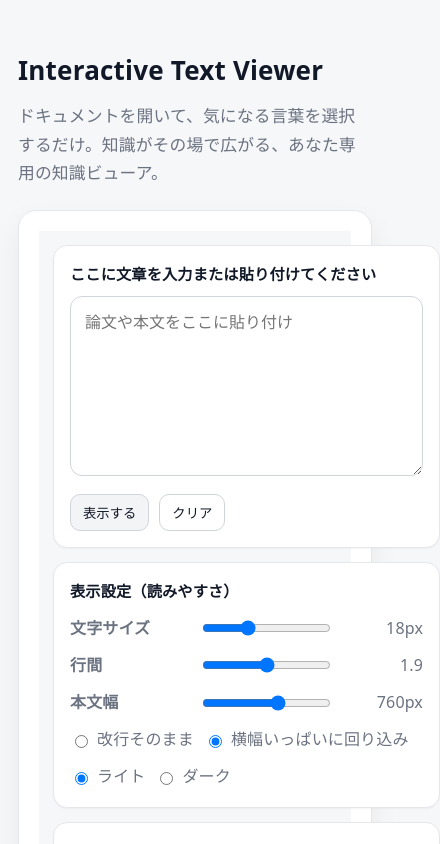
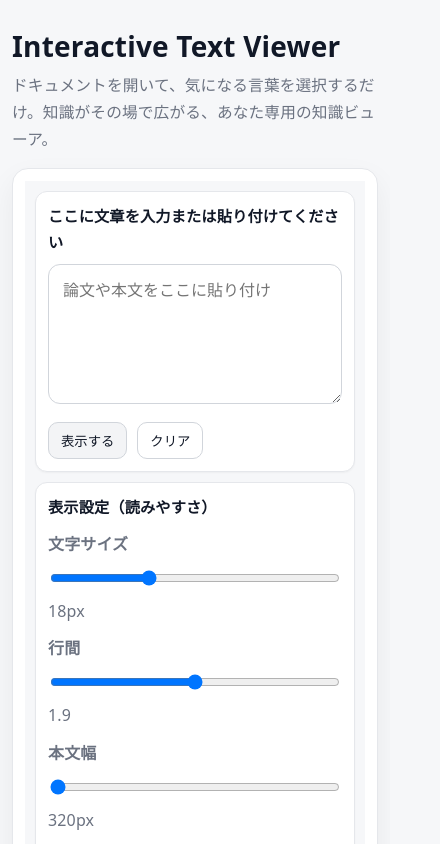
Before and after one commit to Asari-reita/interactive-text-viewer, a Vue app: page / in a window 390 px wide. Shown: the top 844 px of the page, 440 px wide, since content can reach past the window. Built offline with nearby package versions, Linux system fonts and the light colour scheme.

Commit message:
fix mobile layout and touch selection

```diff
--- a/src/components/InteractiveText.vue
+++ b/src/components/InteractiveText.vue
@@ -39,7 +39,7 @@
 
       <div class="row">
         <div class="row-label">本文幅</div>
-        <input type="range" min="520" max="920" step="20" v-model.number="contentWidth" />
+        <input type="range"min="320":max="maxContentWidth"step="20"v-model.number="contentWidth"/>
 <div class="row-val">{{ contentWidth }}px</div>
       </div>
 
@@ -73,7 +73,9 @@
   class="panel text-container"
   :style="readerStyle"
   @mouseup="handleSelection"
+  @touchend="handleSelection(true)"
 >
+
       <div class="label" style="margin-bottom:8px;">本文（ドラッグ選択で解説）</div>
 
       <div class="reader" :class="wrapModeClass">
@@ -165,6 +167,32 @@ const rawText = ref('') // 表示用（表示するボタンで反映）
 const fontSize = ref(18)
 const lineHeight = ref(1.9)
 const contentWidth = ref(760)
+const maxContentWidth = computed(() => Math.min(920, Math.max(320, viewportW.value - 80)))
+
+
+// ===== レスポンシブ：スマホでは本文幅を画面に合わせる =====
+const viewportW = ref(window.innerWidth)
+
+function onResize() {
+  viewportW.value = window.innerWidth
+  clampContentWidth()
+}
+
+function clampContentWidth() {
+  // パネル内の左右paddingぶんをざっくり引いて安全に
+  const max = Math.min(920, Math.max(320, viewportW.value - 80))
+  if (contentWidth.value > max) contentWidth.value = max
+}
+
+onMounted(() => {
+  window.addEventListener("resize", onResize, { passive: true })
+  clampContentWidth()
+})
+
+/* すでに onMounted を使ってるので、既存の onMounted に統合してOK
+   例：restore() の後に clampContentWidth() を呼ぶ
+*/
+
 
 /* テーマ */
 const theme = ref('light') // 'light' | 'dark'
@@ -246,7 +274,8 @@ function reExplain() {
 }
 
 /* ===== 選択 → 解説（入口） ===== */
-async function handleSelection() {
+async function handleSelection(fromTouch = false) {
+  const run = async () => {
     const sel = window.getSelection()?.toString()?.trim() || ''
     if (!sel) return
 
@@ -259,6 +288,16 @@ async function handleSelection() {
     selectedWord.value = sel
     await explainAuto(sel, explainEngine.value)
   }
+
+  // スマホは selection の確定が遅れることがあるので1拍置く
+  if (fromTouch) {
+    setTimeout(() => { run() }, 0)
+    return
+  }
+
+  await run()
+}
+
 
 /* ===== 自動フォールバックルータ ===== */
 async function explainAuto(term, preferred) {
@@ -725,4 +764,57 @@ function flashSavedHint(msg) {
 
 /* 下固定ぶんの余白 */
 .definition-spacer{ height: 110px; }
+
+/* =========================
+   Mobile tweaks (InteractiveText)
+   ========================= */
+@media (max-width: 640px){
+  .layout{
+    padding: 10px;
+    gap: 10px;
+  }
+
+  .panel{
+    padding: 12px;
+    border-radius: 12px;
+  }
+
+  .manual-input{
+    min-height: 140px;
+  }
+
+  /* スライダー行を縦積みにして詰まり防止 */
+  .row{
+    grid-template-columns: 1fr;
+  }
+  .row-val{
+    text-align: left;
+  }
+
+  /* 下固定（解説＋広告）がスマホで詰まらないように */
+  .def-controls{
+    gap: 8px;
+  }
+
+  /* 下固定ぶんの余白（スマホは少し大きめ） */
+  .definition-spacer{
+    height: 190px;
+  }
+}
+@media (max-width: 640px){
+  /* 設定行を縦積みにして横はみ出し防止 */
+  .row{
+    grid-template-columns: 1fr;
+  }
+  .row-val{
+    text-align: left;
+  }
+
+  /* 念のため：全体がはみ出さないように */
+  .layout, .panel, .manual-input, .reader{
+    max-width: 100%;
+  }
+}
+
+
 </style>
--- a/src/style.css
+++ b/src/style.css
@@ -188,3 +188,29 @@ a:hover{
 
 /* 余白 */
 .shell > .stack{ margin-top: 14px; }
+
+/* =========================
+   Mobile tweaks
+   ========================= */
+@media (max-width: 640px){
+  .container{
+    padding: 22px 12px 120px; /* 下固定があるので下余白少し増やす */
+  }
+
+  .title{
+    font-size: 28px;
+    line-height: 1.15;
+  }
+
+  .site-description{
+    font-size: 0.98rem;
+    margin-bottom: 16px;
+  }
+
+  .shell{
+    padding: 12px;            /* 20px → 12px */
+    border-radius: 16px;      /* 少し小さく */
+    overflow: hidden;
+
+  }
+}
```
Lines whose indentation alone changed are shown as unchanged.
